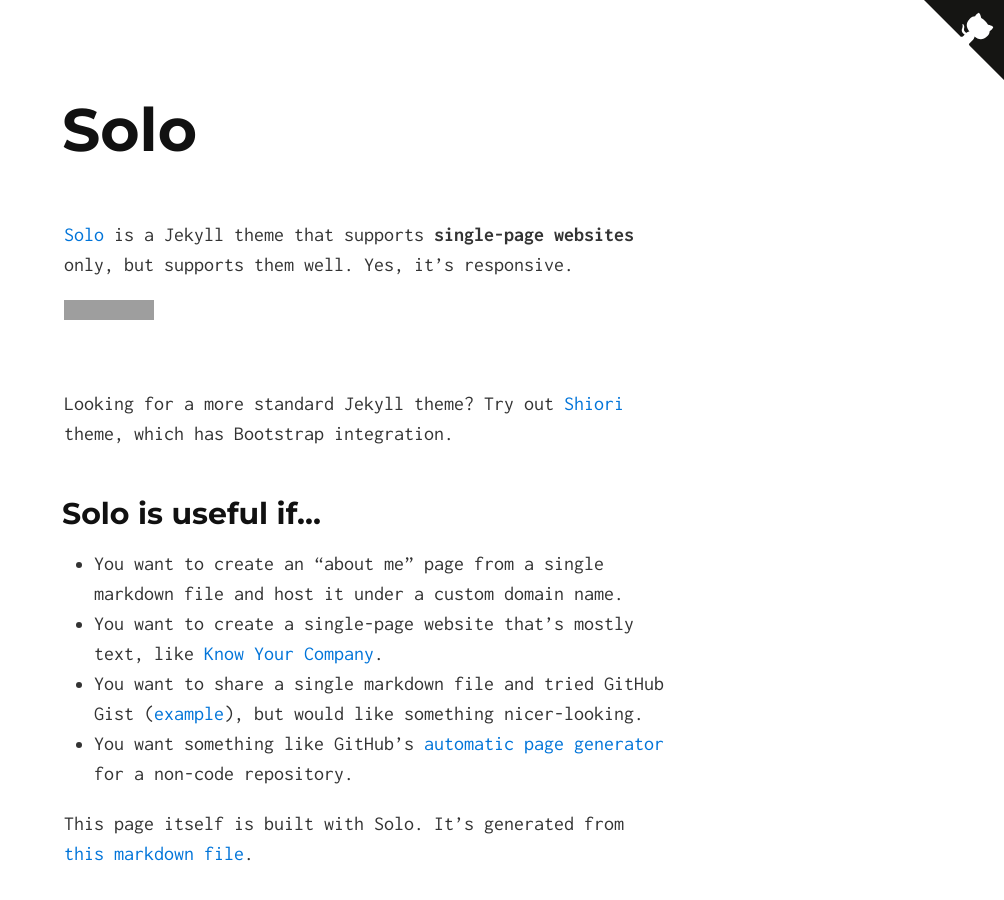
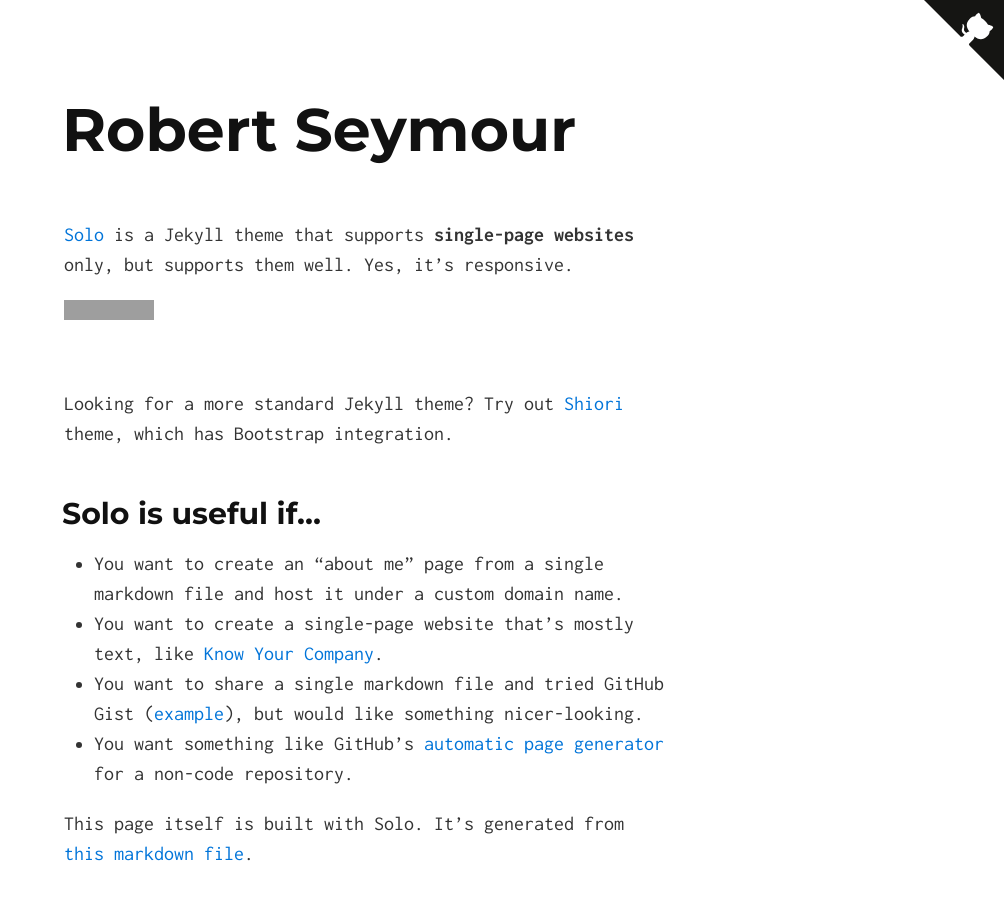
Before and after one commit to neurofractal/neurofractal.github.io, a Jekyll site: the page built from index.md, in a window 1280 px wide and 900 px high. Shown: the whole window, without its empty margins (276-1280 px from the left). Built offline with Jekyll 4.4.1, drawn with Linux system fonts in a browser that asks for light colours; grey boxes are pictures that could not be loaded.

Commit message:
Update _config.yml

```diff
--- a/_config.yml
+++ b/_config.yml
@@ -1,6 +1,6 @@
 # Site settings
-title: Solo, a Jekyll Theme
-tag_text: Solo
+title: Robert Seymour, a personal website
+tag_text: Robert Seymour
 description: Solo is a Jekyll theme that supports single-page websites only, but supports them well. Yes, it’s responsive.
 
 # Build settings
```
